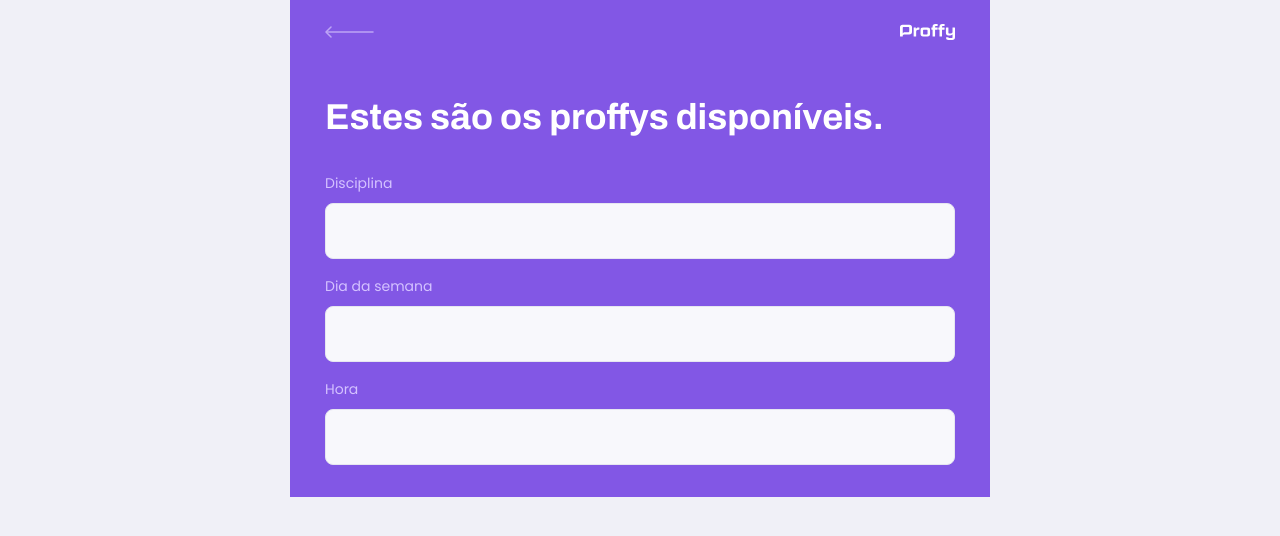
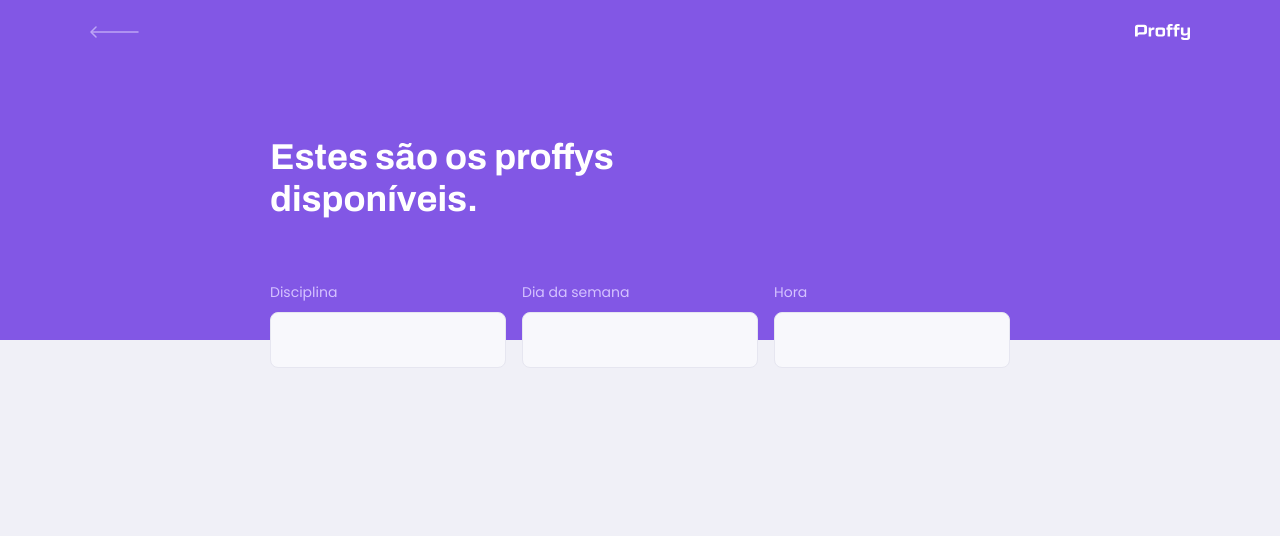
Before and after one commit to DanielMeireles/proffy-web, a React (Create React App) app: page /study in a window 1280 px wide. Shown: the top 536 px of the page. Built offline with nearby package versions, Linux system fonts and the light colour scheme.

Commit message:
Teacher List and Teacher Form Page styling (Making it responsive)

```diff
--- a/src/components/PageHeader/styles.ts
+++ b/src/components/PageHeader/styles.ts
@@ -4,6 +4,10 @@
   display: flex;
   flex-direction: column;
   background-color: var(--color-primary);
+
+  @media (min-width: 700px) {
+    height: 340px;
+  }
 `;
 
 export const TopBarContainer = styled.div`
@@ -23,6 +27,10 @@
   #Proffy {
     height: 1.6rem;
   }
+
+  @media (min-width: 700px) {
+    max-width: 1100px;
+  }
 `;
 
 export const HeaderContent = styled.div`
@@ -36,4 +44,19 @@
     line-height: 4.2rem;
     color: var(--color-title-in-primary);
   }
+
+  @media (min-width: 700px) {
+    flex: 1;
+    max-width: 740px;
+    margin: 0 auto;
+    padding-bottom: 48px;
+    display: flex;
+    flex-direction: column;
+    justify-content: center;
+    align-items: flex-start;
+
+    strong {
+      max-width: 350px;
+    }
+  }
 `;
--- a/src/pages/TeacherList/styles.ts
+++ b/src/pages/TeacherList/styles.ts
@@ -4,6 +4,10 @@
   #page-teacher-list-content {
     width: 100vw;
     height: 100vh;
+
+    @media (min-width: 700px) {
+      max-width: 100%;
+    }
   }
 `;
 
@@ -44,4 +48,16 @@
     right: 1.6rem;
     bottom: 0;
   }
+
+  @media (min-width: 700px) {
+    display: grid;
+    grid-template-columns: repeat(3, 1fr);
+    column-gap: 16px;
+    position: absolute;
+    bottom: -28px;
+
+    div {
+      margin-top: 1.4rem;
+    }
+  }
 `;
```
